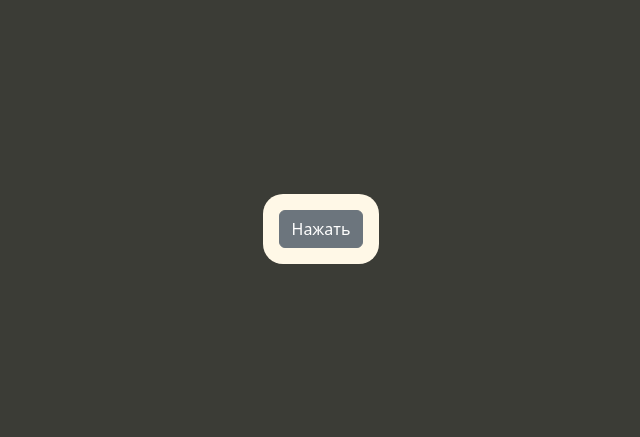
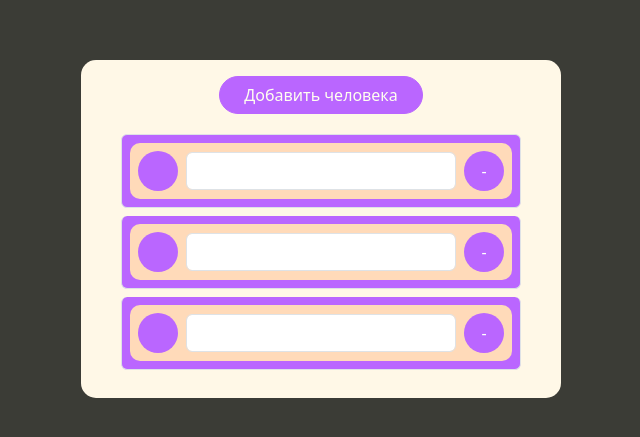
Before and after one commit to RimKhai/pay-divide, a Vue app: page / in a window 1280 px wide. Shown: the part 171-608 px from the top of the page, without its empty margins (319-959 px from the left). Built offline with nearby package versions, Linux system fonts and the light colour scheme.

Commit message:
add MemberFiled, AddButton

```diff
--- /dev/null
+++ b/src/entities/MemberField.vue
@@ -0,0 +1,34 @@
+<script setup>
+</script>
+
+<template>
+    <div class="member-field d-flex align-items-center">
+        <BAvatar class="avatar"></BAvatar>
+        <BFormInput class="input" />
+        <BAvatar class="button">-</BAvatar>
+    </div>
+</template>
+
+<style lang='scss' scoped>
+.member-field {
+    width: 100%;
+    padding: 2*$ui-step;
+    background: $second-color;
+    border-radius: $small-border;
+}
+.form-control:focus {
+    @include ui-border($additional-color);
+}
+.button {
+    border-radius: 2px;
+    margin-left: 2*$ui-step;
+    cursor: pointer;
+    background: $additional-color !important;
+}
+.input {
+    margin-left: 2*$ui-step;
+}
+.avatar {
+    background: $additional-color !important;
+}
+</style>
--- a/src/shared/AddButton.vue
+++ b/src/shared/AddButton.vue
@@ -1,12 +1,23 @@
 <script setup>
-
 </script>
 
 <template>
-    <BButton class="add_button">
-        <slot></slot>
+    <BButton class="add_button px-4">
+                    <div>
+                        <slot></slot>
+                    </div>
     </BButton>
 </template>
 
 <style lang='scss' scoped>
+.add_button {
+    border-radius: $pill;
+    border-color: $additional-color;
+    color: $text-color;
+    background: $additional-color;
+    &:hover {
+        background: $hover-color;
+    }
+}
+
 </style>
--- a/src/shared/BaseBlock.vue
+++ b/src/shared/BaseBlock.vue
@@ -13,5 +13,6 @@
     padding: $ui-step * 4;
     background-color: $main-color;
     border-radius: $big-border;
+    width: 120*$ui-step;
 }
 </style>
--- /dev/null
+++ b/src/stores/MemberStore.js
@@ -0,0 +1,31 @@
+import { defineStore } from "pinia"
+
+export const useMemberStore = defineStore("memberStore", {
+    state: () => ({
+        homies: [
+            {
+                id: 0,
+                name: 'Секретный Персонаж',
+                cost: 15
+            },
+            {
+                id: 1,
+                name: 'Адиль',
+                cost: 15
+            },
+            {
+                id: 2,
+                name: 'Игорь',
+                cost: 15
+            }
+        ]
+    }),
+    actions: {
+        addNewMember(name) {
+            this.homies = [...this.homies, {id: Date.now(), name: name, cost: 0}]
+        },
+        deleteMember(id) {
+            this.homies = this.homies.filter(item => item.id !== id)
+        }
+    }
+})
--- a/src/styles/variables.scss
+++ b/src/styles/variables.scss
@@ -4,11 +4,18 @@ $additional-color: #ba66ff;
 $text-color: #fffff0;
 $second-color: #ffdab9;
 $background-color: #3b3c36;
+$hover-color:#4d236f;
 
 //step
 $ui-step: 0.25rem;
 
 //borders
 
-$big-border: 20px;
-$small-boreder: 15px;
+$big-border: 15px;
+$small-border: 10px;
+$pill: 9999px;
+
+@mixin ui-border($color) {
+    border-color: $color;
+    box-shadow: 0 0 0 0.2rem $color;
+}
--- a/src/views/Main.vue
+++ b/src/views/Main.vue
@@ -1,12 +1,13 @@
 <script setup>
-import BaseBlock from "../shared/BaseBlock.vue"
+import BaseBlock from "../shared/BaseBlock.vue";
 import AddButton from "../shared/AddButton.vue";
+import MemberList from "../widgets/MemberList.vue";
 </script>
 <template>
     <BaseBlock>
-        <AddButton>Нажать</AddButton>
+        <AddButton>Добавить человека</AddButton>
+        <MemberList />
     </BaseBlock>
 </template>
 <style lang='scss' scoped>
-
 </style>
--- /dev/null
+++ b/src/widgets/MemberList.vue
@@ -0,0 +1,29 @@
+<script setup>
+import MemberField from "../entities/MemberField.vue"
+import { useMemberStore } from "../stores/MemberStore";
+const memberStore = useMemberStore();
+</script>
+
+<template>
+    <b-list-group class="list">
+        <b-list-group-item
+            v-for="homie in memberStore.homies"
+            class="members-item rounded-2 p-2 d-flex justify-content-between align-items-center"
+            :key="homie.id"
+        >
+            <MemberField ></MemberField>
+        </b-list-group-item>
+    </b-list-group>
+</template>
+
+<style lang="scss" scoped>
+.members-item {
+    width: $ui-step * 100;
+    background-color: $additional-color;
+    margin-top: $ui-step * 2;
+}
+.list {
+    margin-top: $ui-step * 3;
+    margin-bottom: $ui-step * 3;
+}
+</style>
```
